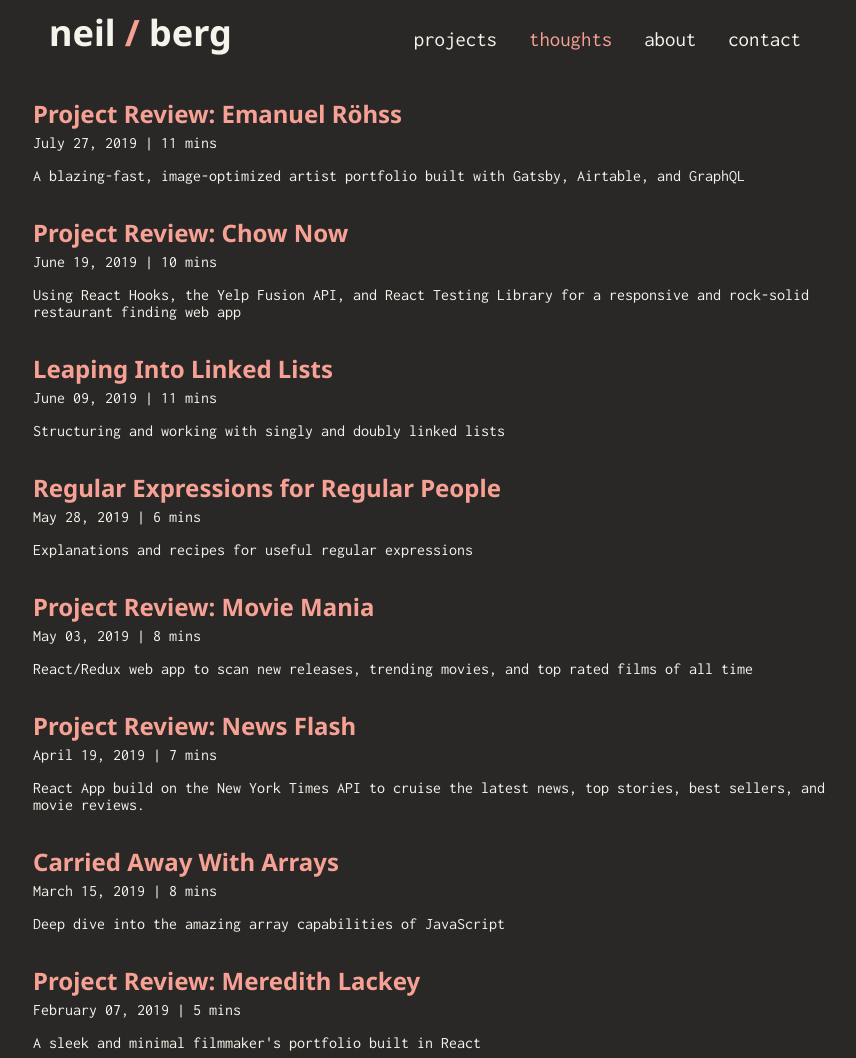
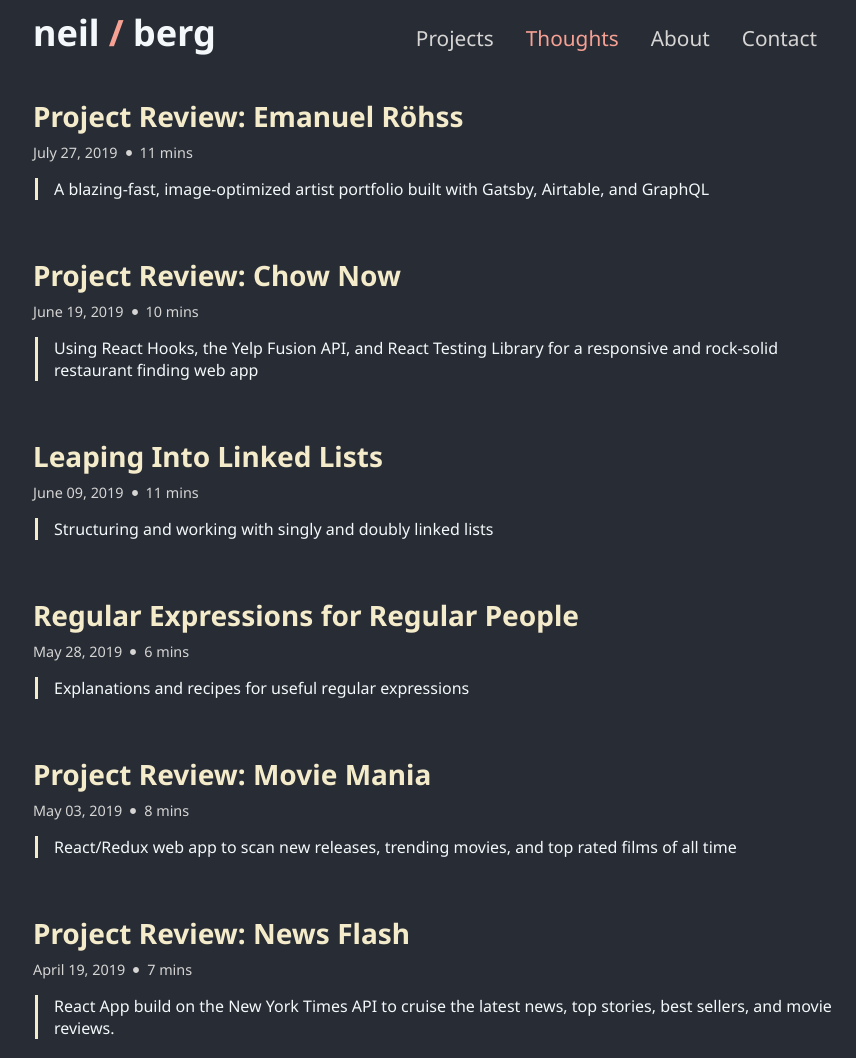
Before and after one commit to neil-berg/portfolio, a Gatsby site: page /blog in a window 1280 px wide. Shown: the top 1058 px of the page, without its empty margins (207-1063 px from the left). Built offline with nearby package versions, Linux system fonts and the light colour scheme; Gatsby itself is replaced by a stand-in of ours; some packages are replaced by stand-ins of ours.

Commit message:
new colors

```diff
--- a/gatsby-config.js
+++ b/gatsby-config.js
@@ -52,10 +52,6 @@ module.exports = {
             family: "Noto Sans",
             variants: [`400`, `700`],
           },
-          {
-            family: "Inconsolata",
-            variants: [`400`],
-          },
         ],
       },
     },
--- a/package.json
+++ b/package.json
@@ -34,6 +34,7 @@
     "react": "^16.8.6",
     "react-dom": "^16.8.6",
     "react-helmet": "^5.2.0",
+    "react-spring": "^8.0.27",
     "styled-components": "^4.2.0"
   },
   "devDependencies": {
--- a/src/components/header.js
+++ b/src/components/header.js
@@ -5,14 +5,68 @@ import PropTypes from "prop-types"
 import SmallNav from "./smallnav"
 import { StyledLink } from "../styles/link.css"
 
+const Header = ({ location }) => {
+  const currentPath = location.pathname.split("/")[1]
+  const navItems = [
+    {
+      name: "Projects",
+      path: "/projects",
+    },
+    {
+      name: "Thoughts",
+      path: "/blog",
+    },
+    {
+      name: "About",
+      path: "/about",
+    },
+    {
+      name: "Contact",
+      path: "/contact",
+    },
+  ]
+  const renderNavList = navItems.map((item, idx) => {
+    return (
+      <li
+        key={idx}
+        className={`nav__item--large--${
+          item.path.split("/")[1] === currentPath ? "selected" : "unselected"
+        }`}
+      >
+        <StyledLink className="nav__link--large" to={item.path}>
+          {item.name}
+        </StyledLink>
+      </li>
+    )
+  })
+  return (
+    <div style={{ width: "100vw" }}>
+      <StyledHeader className="header">
+        <h1 className="header__name">
+          <StyledLink className="header__link" to="/">
+            neil
+            <span className="header__name-slash"> / </span>
+            berg
+          </StyledLink>
+        </h1>
+
+        <nav className="nav--large">
+          <ul className="nav__menu--large">{renderNavList}</ul>
+        </nav>
+      </StyledHeader>
+      <SmallNav location={location} />
+    </div>
+  )
+}
+
 const StyledHeader = styled.header`
   display: flex;
   align-items: baseline;
-  padding: 0.5rem 1rem;
+  padding: 0.5rem 0;
   max-width: 800px;
   margin: 0 auto;
   z-index: 999;
-  background: var(--black);
+  background: #272c35;
 
   .header__name {
     color: var(--white);
@@ -37,7 +91,7 @@ const StyledHeader = styled.header`
   .nav__item--large--selected, .nav__item--large--unselected {
         padding: 0 0.5rem 0.25rem 0.5rem;
         margin: 0 0.5rem;
-        color: var(--white);
+        color: var(--lightgrey);
         font-size: 1.3em;
       }
 
@@ -67,64 +121,10 @@ const StyledHeader = styled.header`
       }
 
     .nav__item--large--unselected:hover {
-      color: var(--lightred);
+      color: var(--white);
     }
   }
 `
-
-const Header = ({ location }) => {
-  const currentPath = location.pathname.split("/")[1]
-  const navItems = [
-    {
-      name: "projects",
-      path: "/projects",
-    },
-    {
-      name: "thoughts",
-      path: "/blog",
-    },
-    {
-      name: "about",
-      path: "/about",
-    },
-    {
-      name: "contact",
-      path: "/contact",
-    },
-  ]
-  const renderNavList = navItems.map((item, idx) => {
-    return (
-      <li
-        key={idx}
-        className={`nav__item--large--${
-          item.path.split("/")[1] === currentPath ? "selected" : "unselected"
-        }`}
-      >
-        <StyledLink className="nav__link--large" to={item.path}>
-          {item.name}
-        </StyledLink>
-      </li>
-    )
-  })
-  return (
-    <div style={{ width: "100vw", background: "var(--black)" }}>
-      <StyledHeader className="header">
-        <h1 className="header__name">
-          <StyledLink className="header__link" to="/">
-            neil
-            <span className="header__name-slash"> / </span>
-            berg
-          </StyledLink>
-        </h1>
-
-        <nav className="nav--large">
-          <ul className="nav__menu--large">{renderNavList}</ul>
-        </nav>
-      </StyledHeader>
-      <SmallNav location={location} />
-    </div>
-  )
-}
 
 Header.propTypes = {
   location: PropTypes.object.isRequired,
--- a/src/components/smallnav.js
+++ b/src/components/smallnav.js
@@ -14,71 +14,26 @@ import { StyledLink } from "../styles/link.css"
 
 library.add(faCode, faComments, faUserAstronaut, faPhone)
 
-const SmallNavWrapper = styled.nav`
-  width: 100vw;
-
-  .nav__menu--small {
-    list-style-type: none;
-    display: flex;
-    align-items: center;
-    justify-content: space-between;
-    border-top: 1px var(--grey) solid;
-    border-bottom: 1px var(--grey) solid;
-    background: var(--black);
-  }
-
-  .nav__item--small {
-    flex: 1;
-    color: var(--grey);
-  }
-
-  .nav__link--small {
-    padding: 0.75rem 0;
-    display: flex;
-    flex-direction: column;
-    align-items: center;
-  }
-
-  .nav__link-icon {
-    font-size: 1.25rem;
-    color: var(--grey);
-  }
-
-  .nav__link-icon--selected {
-    font-size: 1.25rem;
-    color: var(--white);
-  }
-
-  .nav__link-text--selected {
-    font-weight: bold;
-    color: var(--white);
-  }
-
-  @media screen and (min-width: 650px) {
-    display: none;
-  }
-`
-
 const SmallNav = ({ location }) => {
   const currentPath = location.pathname.split("/")[1]
   const navItems = [
     {
-      name: "projects",
+      name: "Projects",
       path: "/projects",
       icon: "code",
     },
     {
-      name: "thoughts",
+      name: "Thoughts",
       path: "/blog",
       icon: "comments",
     },
     {
-      name: "about",
+      name: "About",
       path: "/about",
       icon: "user-astronaut",
     },
     {
-      name: "contact",
+      name: "Contact",
       path: "/contact",
       icon: "phone",
     },
@@ -116,6 +71,56 @@ const SmallNav = ({ location }) => {
   )
 }
 
+const SmallNavWrapper = styled.nav`
+  width: 100vw;
+
+  .nav__menu--small {
+    list-style-type: none;
+    display: flex;
+    align-items: center;
+    justify-content: space-between;
+    border-top: 2px var(--mediumgrey) solid;
+    border-bottom: 2px var(--mediumgrey) solid;
+    border-radius: 0 0 10px 10px;
+    background: var(--darkgrey);
+    box-shadow: 0px 5px 10px rgba(214, 213, 212, 0.25);
+  }
+
+  .nav__item--small {
+    flex: 1;
+    color: var(--lightgrey);
+  }
+
+  .nav__link--small {
+    padding: 0.75rem 0;
+    display: flex;
+    flex-direction: column;
+    align-items: center;
+  }
+
+  .nav__link-icon {
+    font-size: 1rem;
+    color: var(--lightgrey);
+  }
+
+  .nav__link-text {
+    font-size: 1rem;
+    color: var(--lightgrey);
+  }
+
+  .nav__link-icon--selected {
+    color: var(--lightred);
+  }
+
+  .nav__link-text--selected {
+    color: var(--lightred);
+  }
+
+  @media screen and (min-width: 650px) {
+    display: none;
+  }
+`
+
 SmallNav.propTypes = {
   location: PropTypes.object.isRequired,
 }
--- a/src/pages/blog.js
+++ b/src/pages/blog.js
@@ -1,33 +1,15 @@
 import React from "react"
 import { Link, graphql, useStaticQuery } from "gatsby"
 import styled from "styled-components"
+import { useSpring, animated } from "react-spring"
+import { FontAwesomeIcon } from "@fortawesome/react-fontawesome"
+import { faCircle } from "@fortawesome/free-solid-svg-icons"
 
 import Layout from "../components/layout"
 import SEO from "../components/seo"
 
-const BlogWrapper = styled.div`
-  padding: 1rem;
-
-  .blog__list {
-    list-style-type: none;
-    max-width: 800px;
-    margin: 0 auto;
-  }
-
-  .blog__post {
-    padding: 1rem 0;
-  }
-
-  .blog__post-title {
-    font-size: 1.5em;
-  }
-
-  .blog__post-date-readtime {
-    padding: 0.25rem 0 1rem 0;
-  }
-`
-
 const Blog = ({ location }) => {
+  // Grab all the markdown files
   const data = useStaticQuery(graphql`
     query {
       allMarkdownRemark(sort: { fields: [frontmatter___date], order: DESC }) {
@@ -49,29 +31,96 @@ const Blog = ({ location }) => {
       }
     }
   `)
+
+  // Generate a list of markdown posts
   const postList = data.allMarkdownRemark.edges.map((edge, i) => {
     return (
-      <li key={i} className="blog__post">
-        <Link className="blog__post-link" to={`/blog/${edge.node.fields.slug}`}>
+      <Link
+        key={i}
+        className="blog__post-link"
+        to={`/blog/${edge.node.fields.slug}`}
+      >
+        <li className="blog__post">
           <h2 className="blog__post-title">{edge.node.frontmatter.title}</h2>
-        </Link>
           <p className="blog__post-date-readtime">
-          {edge.node.frontmatter.date} | {edge.node.timeToRead} mins{" "}
+            <span>{edge.node.frontmatter.date}</span>
+            <FontAwesomeIcon
+              className="blog__post-circle-icon"
+              icon={faCircle}
+            />
+            <span>{edge.node.timeToRead} mins </span>
           </p>
           <p className="blog__post-description">
             {edge.node.frontmatter.description}
           </p>
         </li>
+      </Link>
     )
+  })
+
+  // Spring animation settings
+  const animationProps = useSpring({
+    from: {
+      opacity: 0,
+    },
+    to: {
+      opacity: 1,
+    },
   })
   return (
     <Layout location={location}>
       <SEO title="Blog" />
       <BlogWrapper className="blog">
-        <ul className="blog__list">{postList}</ul>
+        <animated.ul style={animationProps} className="blog__list">
+          {postList}
+        </animated.ul>
       </BlogWrapper>
     </Layout>
   )
 }
 
+const BlogWrapper = styled.div`
+  padding: 1rem;
+
+  .blog__list {
+    list-style-type: none;
+    max-width: 800px;
+    margin: 0 auto;
+  }
+
+  .blog__post {
+    padding: 1rem 0;
+  }
+
+  .blog__post:not(last-child) {
+    margin-bottom: 1.5rem;
+  }
+
+  .blog__post-title {
+    font-size: 1.75em;
+    color: var(--oatmeal);
+  }
+
+  .blog__post-circle-icon {
+    font-size: 6px;
+    color: var(--lightgrey);
+    margin: 0 0.5rem;
+  }
+
+  .blog__post-date-readtime {
+    padding: 0.5rem 0 1rem 0rem;
+    color: var(--lightgrey);
+    font-size: 0.9em;
+    display: flex;
+    align-items: center;
+  }
+
+  .blog__post-description {
+    color: var(--white);
+    border-left: 3px var(--oatmeal) solid;
+    padding-left: 1rem;
+    margin-left: 2px;
+  }
+`
+
 export default Blog
--- a/src/styles/layout.css
+++ b/src/styles/layout.css
@@ -1,7 +1,9 @@
 :root {
-  --white: #f6f3ea;
+  --white: #f4f8fa;
   --oatmeal: #f4ebcb;
   --black: #292827;
+  --darkgrey: #272c35;
+  --mediumgrey: #535558;
   --red: #f9423a;
   --lightred: #f7a194;
   --grey: #a5a4a0;
@@ -11,8 +13,8 @@
 }
 
 html {
-  /* font-family: "Noto Sans", sans-serif; */
-  font-family: "Inconsolata", sans-serif;
+  font-family: "Noto Sans", sans-serif;
+  /* font-family: "Inconsolata", sans-serif; */
   color: var(--white);
   -ms-text-size-adjust: 100%;
   -webkit-text-size-adjust: 100%;
@@ -54,6 +56,7 @@ template {
   display: none;
 }
 a {
+  color: inherit;
   background-color: transparent;
   text-decoration: none;
   -webkit-text-decoration-skip: objects;
@@ -213,7 +216,7 @@ html {
   box-sizing: inherit;
 }
 body {
-  background: var(--black);
+  background: var(--darkgrey);
   font-weight: normal;
   word-wrap: break-word;
   font-kerning: normal;
@@ -272,7 +275,7 @@ h5 {
 h6 {
   margin: 0;
   padding: 0;
-  font-family: Inconsolata, BlinkMacSystemFont, Segoe UI, Roboto, Oxygen, Ubuntu,
+  font-family: Noto Sans, BlinkMacSystemFont, Segoe UI, Roboto, Oxygen, Ubuntu,
     Cantarell, Fira Sans, Droid Sans, Helvetica Neue, sans-serif;
   text-rendering: optimizeLegibility;
   font-size: 0.78405rem;
--- a/src/styles/post.css.js
+++ b/src/styles/post.css.js
@@ -21,6 +21,7 @@ export const StyledPost = styled.div`
     text-align: left;
     padding-bottom: 1rem;
     font-size: 2.5em;
+    color: var(--white);
   }
 
   h3 {
@@ -36,8 +37,8 @@ export const StyledPost = styled.div`
 
   p {
     padding: 0.5rem 0;
-    line-height: 1.3em;
-    font-size: 1.1em;
+    line-height: 1.5em;
+    font-size: 1.2em;
   }
 
   ol,
```
Also changed, not shown: 1 other file. Lines whose indentation alone changed are shown as unchanged.
